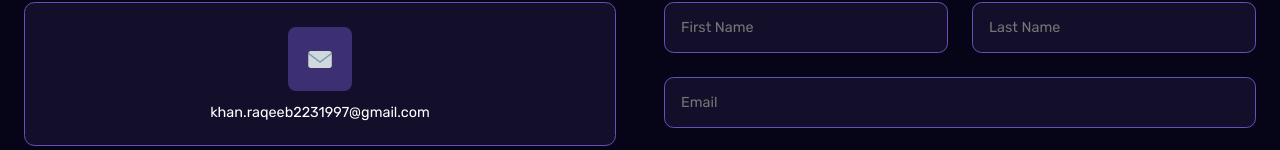
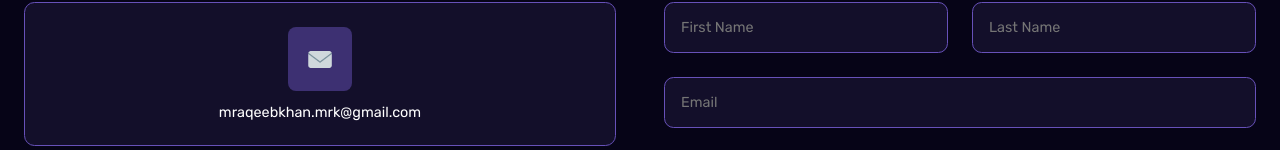
Before and after one commit to RaqeebKhn/Portfolioo21, a React (Create React App) app: page / in a window 1280 px wide. Shown: the part 1671-1821 px from the top of the page. Built offline with nearby package versions, Linux system fonts and the light colour scheme.

Commit message:
Update ContactMe.jsx

```diff
--- a/src/Components/ContactMe/ContactMe.jsx
+++ b/src/Components/ContactMe/ContactMe.jsx
@@ -13,7 +13,7 @@ const ContactMe = () => {
             <div style={{flex: 1}}>
                 <ContactInfoCard
                 iconURL='./Images/icons8-mail1-48.png'
-                text='khan.raqeeb2231997@gmail.com'
+                text='mraqeebkhan.mrk@gmail.com'
                 />
                 <ContactInfoCard
                 iconURL='Images/icons8-github1-48.png'
```
